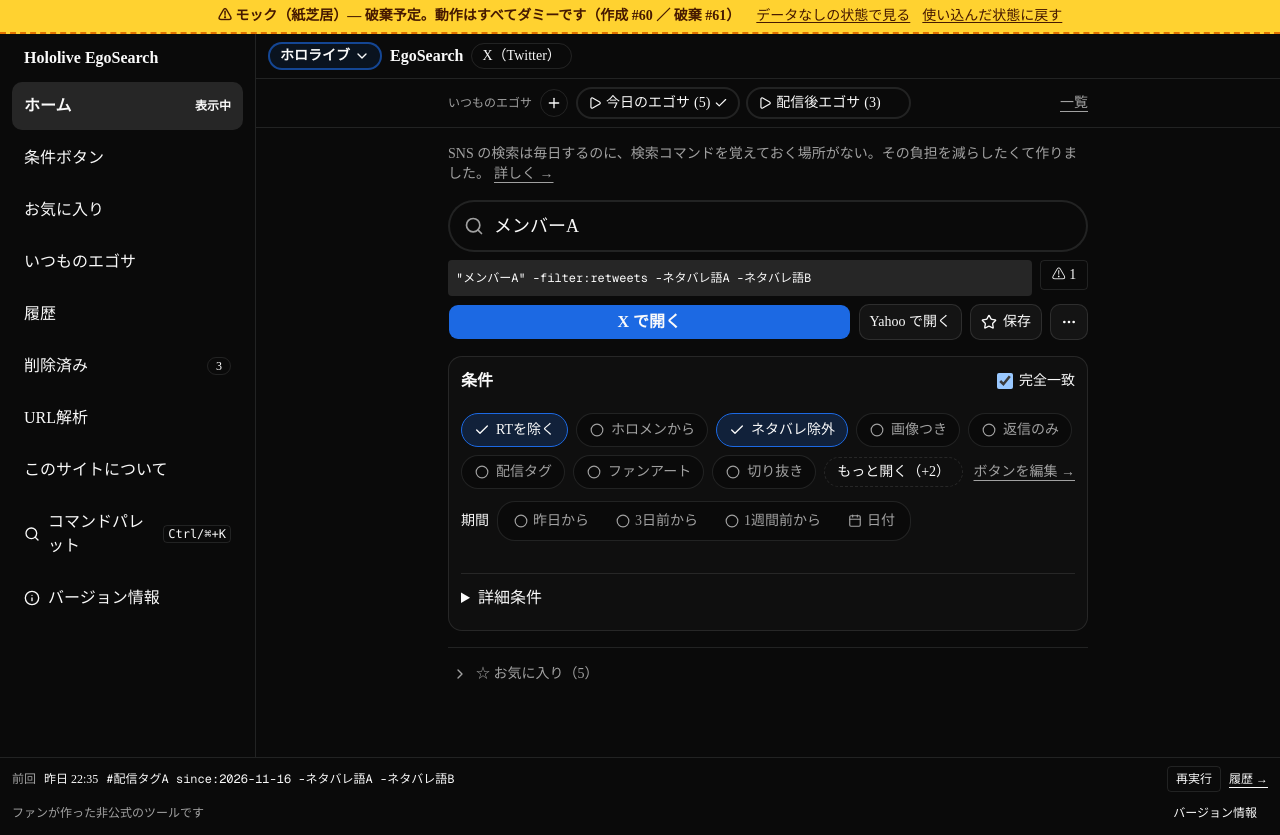
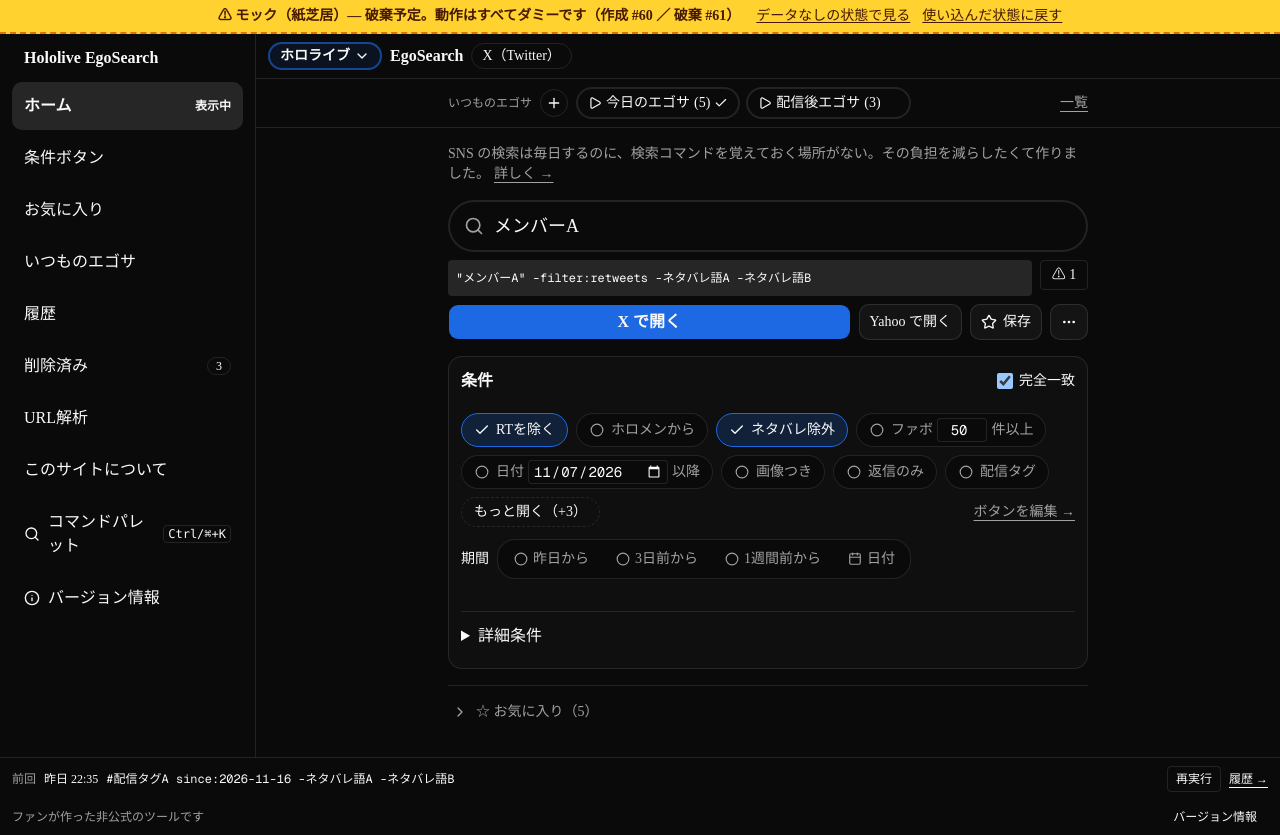
Before and after one commit to tanaka1313/egosearchX, a Next.js app: page /mock in a window 1280 px wide. Built offline with nearby package versions, Linux system fonts and the light colour scheme.

Commit message:
feat: 条件ボタンに数値・日付の入力欄を追加（値はボタンに保存、期間と重なったら期間を優先）

```diff
--- a/src/app/mock/_parts/chip-editor.tsx
+++ b/src/app/mock/_parts/chip-editor.tsx
@@ -9,9 +9,12 @@ import { Button } from "@/components/ui/button";
 import {
   COND_KINDS,
   LIMITS,
+  PARAM_OPS,
+  paramOpsOf,
   type Chip,
   type Cond,
   type CondKind,
+  type ParamOp,
 } from "./data";
 import { condToken, parseListId } from "./query";
 import { useStore } from "./store";
@@ -33,8 +36,13 @@ function CondRow({
 }) {
   const { ref, handleRef } = useSortable({ id: cond.id, index });
   const hint = COND_KINDS.find((k) => k.kind === cond.kind)?.hint;
+  const paramType =
+    cond.kind === "number" || cond.kind === "date" ? cond.kind : null;
   return (
-    <li ref={ref} className="flex items-center gap-1 rounded-lg border p-1">
+    <li
+      ref={ref}
+      className="flex flex-wrap items-center gap-1 rounded-lg border p-1"
+    >
       <button
         ref={handleRef}
         aria-label="条件を並べ替え"
@@ -45,9 +53,13 @@ function CondRow({
       <select
         value={cond.kind}
         aria-label="条件の種類"
-        onChange={(ev) =>
-          onChange({ ...cond, kind: ev.target.value as CondKind })
-        }
+        onChange={(ev) => {
+          const kind = ev.target.value as CondKind;
+          // 数値／日付に変えたら演算子の先頭を選び、値は空にする（形式が違うため）
+          if (kind === "number" || kind === "date")
+            onChange({ id: cond.id, kind, op: paramOpsOf(kind)[0], value: "" });
+          else onChange({ id: cond.id, kind, value: cond.value });
+        }}
         className="rounded border px-1 py-1 text-sm"
       >
         {COND_KINDS.map((k) => (
@@ -56,13 +68,34 @@ function CondRow({
           </option>
         ))}
       </select>
+      {paramType && (
+        <select
+          value={cond.op}
+          aria-label="演算子"
+          onChange={(ev) =>
+            onChange({ ...cond, op: ev.target.value as ParamOp })
+          }
+          className="rounded border px-1 py-1 text-sm"
+        >
+          {paramOpsOf(paramType).map((op) => (
+            <option key={op} value={op}>
+              {PARAM_OPS[op].label}（{op}）
+            </option>
+          ))}
+        </select>
+      )}
       <input
+        type={paramType ?? "text"}
+        min={paramType === "number" ? 1 : undefined}
         value={cond.value}
-        aria-label="条件の値"
+        aria-label={paramType ? "初期値（ホームで変えられます）" : "条件の値"}
         placeholder={hint}
         onChange={(ev) => onChange({ ...cond, value: ev.target.value })}
         className="min-w-0 flex-1 rounded border px-2 py-1 font-mono text-sm"
       />
+      {cond.op && paramType && (
+        <span className="shrink-0 text-sm">{PARAM_OPS[cond.op].suffix}</span>
+      )}
       <button
         aria-label="条件を削除"
         onClick={onRemove}
@@ -115,12 +148,24 @@ export function ChipEditor({
 
   const save = () => {
     const filled = conds.filter((c) => c.value.trim());
-    if (!label.trim()) return setErr("ラベルを入力してください");
-    if (label.length > 20) return setErr("ラベルは20文字までです");
+    // ラベルが空なら、値付きの条件の名前（例：ファボ数）を使う
+    const paramOp = filled.find((c) => c.op)?.op;
+    const name = label.trim() || (paramOp ? PARAM_OPS[paramOp].label : "");
+    if (!name) return setErr("ラベルを入力してください");
+    if (name.length > 20) return setErr("ラベルは20文字までです");
     if (!filled.length) return setErr("条件を1つ以上入力してください");
+    const bad = filled.find(
+      (c) => (c.kind === "number" || c.kind === "date") && !condToken(c),
+    );
+    if (bad)
+      return setErr(
+        bad.kind === "number"
+          ? "数値は1以上の整数で入力してください"
+          : "日付を YYYY-MM-DD で入力してください",
+      );
     const out: Chip = {
       id: chip?.id ?? `u${cid()}`,
-      label: label.trim(),
+      label: name,
       conds: filled,
       on: chip?.on ?? false,
       visible: chip?.visible ?? true,
--- a/src/app/mock/_parts/chips.tsx
+++ b/src/app/mock/_parts/chips.tsx
@@ -1,10 +1,16 @@
 "use client";
 // MOCK: 破棄予定（#61）
-import { Check, Circle } from "lucide-react";
+import { Ban, Check, Circle } from "lucide-react";
 import Link from "next/link";
 import { useState } from "react";
-import { LIMITS, type Chip } from "./data";
-import { chipTokens } from "./query";
+import {
+  LIMITS,
+  PARAM_OPS,
+  isParamCond,
+  type Chip,
+  type ParamOp,
+} from "./data";
+import { chipTokens, periodActive } from "./query";
 import { useStore } from "./store";
 import { toggleClass } from "./ui";
 
@@ -15,6 +21,7 @@ import { toggleClass } from "./ui";
  */
 export function ToggleChip({ chip }: { chip: Chip }) {
   const { toggleChip } = useStore();
+  if (chip.conds.some(isParamCond)) return <ParamChip chip={chip} />;
   return (
     <button
       data-chip={chip.id}
@@ -37,6 +44,86 @@ export function ToggleChip({ chip }: { chip: Chip }) {
         </span>
       )}
     </button>
+  );
+}
+
+/**
+ * 値付きの条件ボタン（例：［✓ ファボ [50] 件以上］［○ 日付 [2026-11-07] 以降］）。
+ * `<button>` の中に入力欄は置けないので、外枠を span にして「切替ボタン＋入力欄＋接尾語」を並べる。
+ * - 切替ボタン（アイコン枠＋ラベル）と接尾語を押すと ON/OFF。
+ * - 入力欄で値を変えると、値をボタンに保存して自動で ON にする。
+ * - 入力欄の幅は固定（値の桁数や ON/OFF でボタンの幅を変えない）。
+ * - 期間を指定中は、日付の条件を持つボタンを無効の表示にする（期間を優先。ON/OFF の状態は残す）。
+ */
+function ParamChip({ chip }: { chip: Chip }) {
+  const { toggleChip, setCondValue, period } = useStore();
+  const blocked =
+    periodActive(period) && chip.conds.some((c) => c.kind === "date");
+  const reasonId = `chip-${chip.id}-reason`;
+  const tokens = chipTokens(chip).join(" ");
+  return (
+    <span
+      role="group"
+      aria-label={chip.label}
+      data-chip={chip.id}
+      title={blocked ? `期間を指定中のため無効（${tokens}）` : tokens}
+      className={`relative inline-flex items-center gap-1 rounded-full py-1 pr-3 pl-1 text-sm ${toggleClass(chip.on)} ${blocked ? "opacity-60" : ""}`}
+    >
+      <button
+        aria-pressed={chip.on}
+        aria-describedby={blocked ? reasonId : undefined}
+        onClick={() => toggleChip(chip.id)}
+        className="inline-flex items-center gap-1.5 rounded-full py-0.5 pl-2 focus-visible:ring-2 focus-visible:ring-ring focus-visible:outline-none"
+      >
+        <span className="flex size-4 shrink-0 items-center justify-center">
+          {blocked ? (
+            <Ban className="size-3.5" aria-label="無効" />
+          ) : chip.on ? (
+            <Check className="size-4" aria-label="ON" />
+          ) : (
+            <Circle className="size-3.5" aria-label="OFF" />
+          )}
+        </span>
+        {chip.label}
+      </button>
+      {chip.conds.filter(isParamCond).map((c) => {
+        const op = c.op as ParamOp;
+        const def = PARAM_OPS[op];
+        const disabled = blocked && c.kind === "date";
+        return (
+          <span key={c.id} className="inline-flex items-center gap-1">
+            <input
+              type={def.type}
+              inputMode={def.type === "number" ? "numeric" : undefined}
+              min={def.type === "number" ? 1 : undefined}
+              value={c.value}
+              disabled={disabled}
+              aria-label={`${chip.label}の${def.label}`}
+              onChange={(ev) => setCondValue(chip.id, c.id, ev.target.value)}
+              className={`h-6 rounded border border-border bg-background px-1 font-mono text-sm text-foreground tabular-nums focus-visible:ring-2 focus-visible:ring-ring focus-visible:outline-none disabled:cursor-not-allowed ${def.type === "number" ? "w-[6ch] text-right" : "w-[8.75rem]"}`}
+            />
+            {/* 接尾語は押すと ON/OFF（マウス用。キーボードは切替ボタンで操作する） */}
+            <span
+              aria-hidden
+              onClick={() => toggleChip(chip.id)}
+              className="cursor-pointer select-none"
+            >
+              {def.suffix}
+            </span>
+          </span>
+        );
+      })}
+      {blocked && (
+        <span id={reasonId} className="sr-only">
+          期間を指定中のため無効です（期間を優先します）
+        </span>
+      )}
+      {chip.isNew && (
+        <span className="absolute -top-1.5 right-2 rounded bg-amber-300 px-1 text-[10px] leading-4 font-bold text-amber-950">
+          新
+        </span>
+      )}
+    </span>
   );
 }
 
--- a/src/app/mock/_parts/data.ts
+++ b/src/app/mock/_parts/data.ts
@@ -19,7 +19,15 @@ export const APP_FEATURE = "X（Twitter）";
 export const TODAY = "2026-11-17";
 
 export type CondKind =
-  "word" | "exact" | "exclude" | "list" | "account" | "filter" | "raw";
+  | "word"
+  | "exact"
+  | "exclude"
+  | "list"
+  | "account"
+  | "filter"
+  | "raw"
+  | "number"
+  | "date";
 
 export const COND_KINDS: { kind: CondKind; label: string; hint: string }[] = [
   { kind: "word", label: "語（通常）", hint: "ぺこら" },
@@ -29,9 +37,35 @@ export const COND_KINDS: { kind: CondKind; label: string; hint: string }[] = [
   { kind: "account", label: "アカウント", hint: "from:ID / to:ID" },
   { kind: "filter", label: "フィルタ", hint: "-filter:retweets" },
   { kind: "raw", label: "生トークン", hint: "foo:bar" },
+  { kind: "number", label: "数値", hint: "50" },
+  { kind: "date", label: "日付", hint: "2026-11-07" },
 ];
 
-export type Cond = { id: string; kind: CondKind; value: string };
+/**
+ * 値付きの条件（数値・日付）の演算子。ホームの条件ボタンの中に入力欄を出し、値をその場で変えられる。
+ * 演算子を足すときはここに1件足すだけで、編集シートとホームのボタンに反映される。
+ */
+export const PARAM_OPS = {
+  min_faves: { type: "number", suffix: "件以上", label: "ファボ数" },
+  min_retweets: { type: "number", suffix: "件以上", label: "RT数" },
+  min_replies: { type: "number", suffix: "件以上", label: "リプ数" },
+  since: { type: "date", suffix: "以降", label: "開始日" },
+  until: { type: "date", suffix: "以前", label: "終了日（含む）" },
+} as const satisfies Record<
+  string,
+  { type: "number" | "date"; suffix: string; label: string }
+>;
+export type ParamOp = keyof typeof PARAM_OPS;
+export const PARAM_OP_KEYS = Object.keys(PARAM_OPS) as ParamOp[];
+/** 種類（数値／日付）ごとの演算子 */
+export const paramOpsOf = (type: "number" | "date"): ParamOp[] =>
+  PARAM_OP_KEYS.filter((k) => PARAM_OPS[k].type === type);
+
+/** kind が number／date のときだけ op を持つ（値は value。数値は正の整数、日付は YYYY-MM-DD） */
+export type Cond = { id: string; kind: CondKind; value: string; op?: ParamOp };
+
+export const isParamCond = (c: Cond): boolean =>
+  (c.kind === "number" || c.kind === "date") && !!c.op;
 export type Chip = {
   id: string;
   label: string;
@@ -220,6 +254,23 @@ export const INITIAL_CHIPS: Chip[] = [
       c("k-spoil-2", "exclude", "ネタバレ語B"),
     ],
   },
+  // 値付きの条件ボタン：ホームのボタンの中で値を変えられる（変えた値はボタンに保存）
+  {
+    id: "k-faves",
+    label: "ファボ",
+    on: false,
+    visible: true,
+    conds: [{ id: "k-faves-1", kind: "number", op: "min_faves", value: "50" }],
+  },
+  {
+    id: "k-since",
+    label: "日付",
+    on: false,
+    visible: true,
+    conds: [
+      { id: "k-since-1", kind: "date", op: "since", value: "2026-11-07" },
+    ],
+  },
   {
     id: "k-img",
     label: "画像つき",
@@ -254,13 +305,6 @@ export const INITIAL_CHIPS: Chip[] = [
     on: false,
     visible: true,
     conds: [c("k-clip-1", "word", "#切り抜きタグA")],
-  },
-  {
-    id: "k-faves",
-    label: "反応100以上",
-    on: false,
-    visible: true,
-    conds: [c("k-faves-1", "filter", "min_faves:100")],
   },
   {
     id: "k-jp",
--- a/src/app/mock/_parts/query.ts
+++ b/src/app/mock/_parts/query.ts
@@ -13,6 +13,13 @@ export function condToken(c: Cond): string {
   const v = c.value.trim();
   if (!v) return "";
   switch (c.kind) {
+    case "number":
+      // 正の整数だけを出力する（空・不正な値はトークンにしない）
+      return c.op && /^[1-9]\d*$/.test(v) ? `${c.op}:${v}` : "";
+    case "date":
+      if (!c.op || !/^\d{4}-\d{2}-\d{2}$/.test(v)) return "";
+      // 「以前」は終了日を含む指定 → until は翌日へ変換（requirements F2）
+      return c.op === "until" ? `until:${addDay(v, 1)}` : `${c.op}:${v}`;
     case "exact":
       return `"${v}"`;
     case "exclude":
@@ -24,13 +31,24 @@ export function condToken(c: Cond): string {
   }
 }
 
-/** 共通：ON の条件ボタンの中身（個別設定で無効にした項目を除く） */
-export function chipTokens(chip: Chip, disabled: string[] = []): string[] {
+/**
+ * 共通：ON の条件ボタンの中身（個別設定で無効にした項目を除く）。
+ * 期間を指定しているときは、日付の条件を除く（期間を優先する。requirements F6）。
+ */
+export function chipTokens(
+  chip: Chip,
+  disabled: string[] = [],
+  opts: { periodActive?: boolean } = {},
+): string[] {
   return chip.conds
     .filter((c) => !disabled.includes(c.id))
+    .filter((c) => !(opts.periodActive && c.kind === "date"))
     .map(condToken)
     .filter(Boolean);
 }
+
+/** 期間（昨日から・日付指定など）が有効か。有効なら日付の条件ボタンは使わない */
+export const periodActive = (p: Period): boolean => periodTokens(p).length > 0;
 
 export function addDay(date: string, n: number): string {
   const d = new Date(`${date}T00:00:00Z`);
@@ -142,13 +160,26 @@ export function buildQuery(i: BuildInput): {
     (ch) =>
       ch.visible && (i.onlyChipIds ? i.onlyChipIds.includes(ch.id) : ch.on),
   );
-  used.forEach((ch) => tokens.push(...chipTokens(ch, i.detail.disabledConds)));
+  const pActive = periodActive(i.period);
+  used.forEach((ch) =>
+    tokens.push(
+      ...chipTokens(ch, i.detail.disabledConds, { periodActive: pActive }),
+    ),
+  );
+  const skippedDate = pActive
+    ? used.filter((ch) => ch.conds.some((c) => c.kind === "date"))
+    : [];
   tokens.push(
     ...detailTokens(i.detail).filter((x) => !i.detail.offTokens.includes(x)),
   );
   tokens.push(...(i.extra ?? []));
   tokens.push(...periodTokens(i.period));
   const warnings: string[] = [];
+  skippedDate.forEach((ch) =>
+    warnings.push(
+      `期間を指定中のため、日付ボタン「${ch.label}」は使われません（期間を優先）`,
+    ),
+  );
   if (tokens.some((x) => x.includes("list:")))
     warnings.push("list: は Yahoo では使えません（Yahoo では除外されます）");
   if (tokens.some((x) => x.includes("filter:")))
--- a/src/app/mock/_parts/store.tsx
+++ b/src/app/mock/_parts/store.tsx
@@ -57,6 +57,8 @@ export type Store = {
   adoptSuggestion: (token: string) => string | null;
   setChips: (c: Chip[]) => void;
   toggleChip: (id: string) => void;
+  /** 値付きの条件（数値・日付）の値を変える。変えた値はボタンに保存し、ボタンを ON にする */
+  setCondValue: (chipId: string, condId: string, value: string) => void;
   /** ホームに出す／隠す */
   toggleVisible: (id: string) => void;
   saveChip: (chip: Chip) => string | null;
@@ -280,6 +282,21 @@ export function StoreProvider({ children }: { children: React.ReactNode }) {
       setChips((cs) =>
         cs.map((c) => (c.id === id ? { ...c, on: !c.on, isNew: false } : c)),
       ),
+    setCondValue: (chipId, condId, value) =>
+      setChips((cs) =>
+        cs.map((c) =>
+          c.id === chipId
+            ? {
+                ...c,
+                on: true,
+                isNew: false,
+                conds: c.conds.map((x) =>
+                  x.id === condId ? { ...x, value } : x,
+                ),
+              }
+            : c,
+        ),
+      ),
     toggleVisible: (id) =>
       setChips((cs) =>
         cs.map((c) => (c.id === id ? { ...c, visible: !c.visible } : c)),
```
Also changed, not shown: 3 other files (tests, documents, lock files or other folders).
